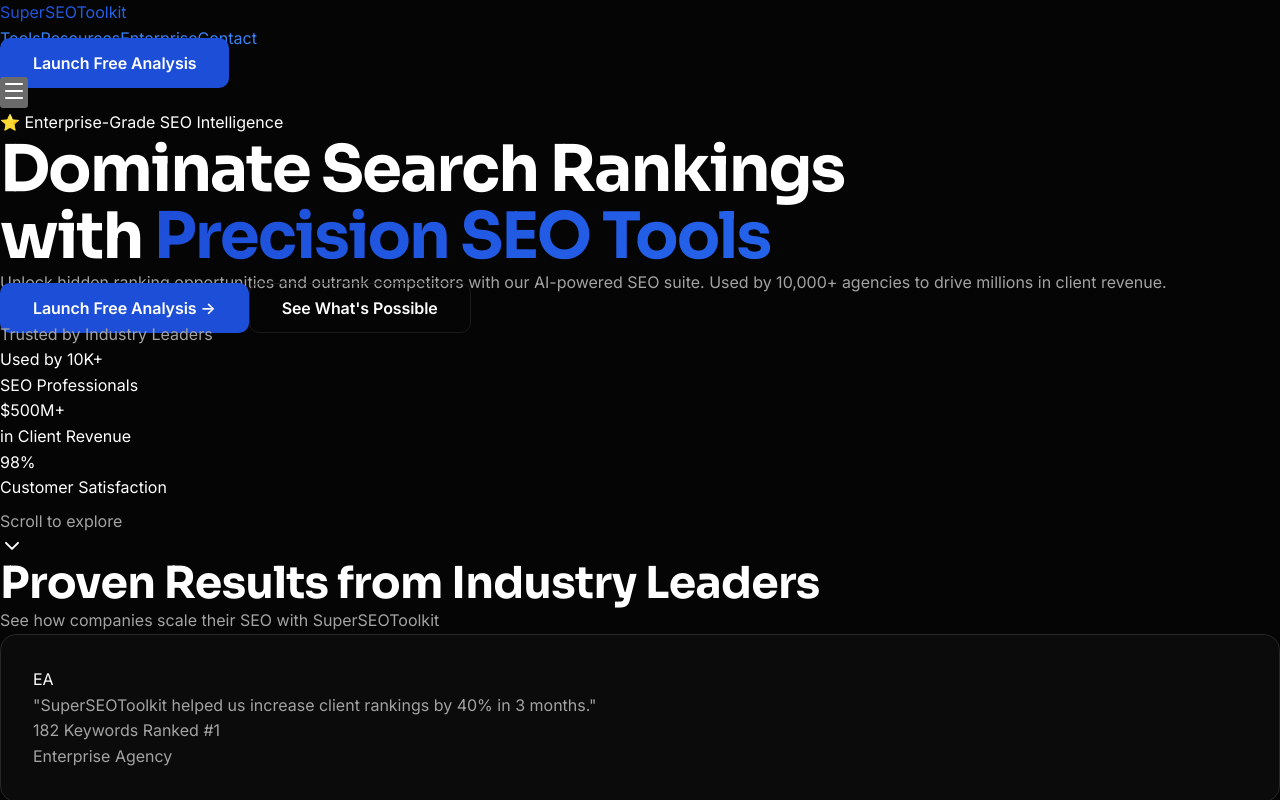
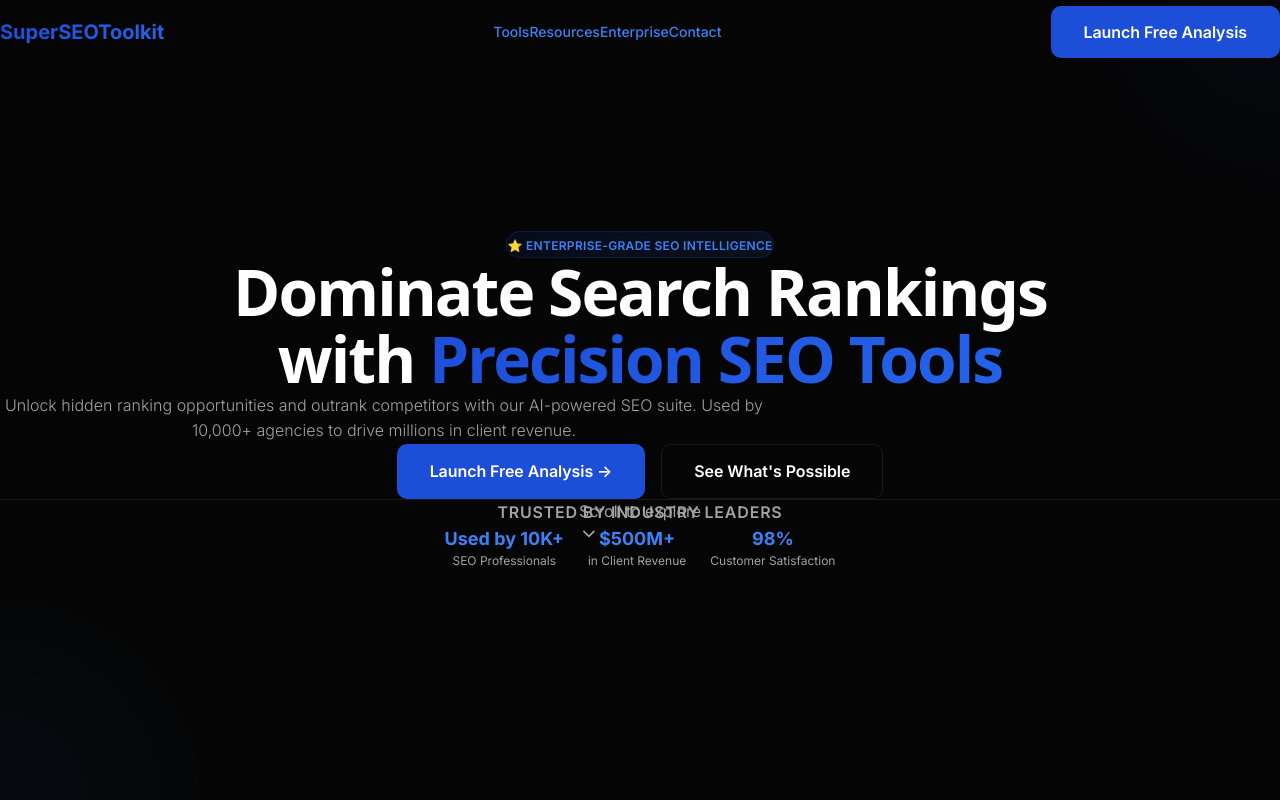
Before and after one commit to ssitdeveloper/superseotoolkit, a Next.js app: page / in a window 1280 px wide. Shown: the top 800 px of the page. Built offline with nearby package versions, Linux system fonts and the light colour scheme.

Commit message:
Css fixes

```diff
--- a/app/globals.css
+++ b/app/globals.css
@@ -1,3 +1,5 @@
+@config "../tailwind.config.ts";
+@import "tailwindcss";
 @import url("https://fonts.googleapis.com/css2?family=Inter:wght@300;400;500;600;700;800&family=Sora:wght@400;500;600;700&display=swap");
 
 :root {
```
